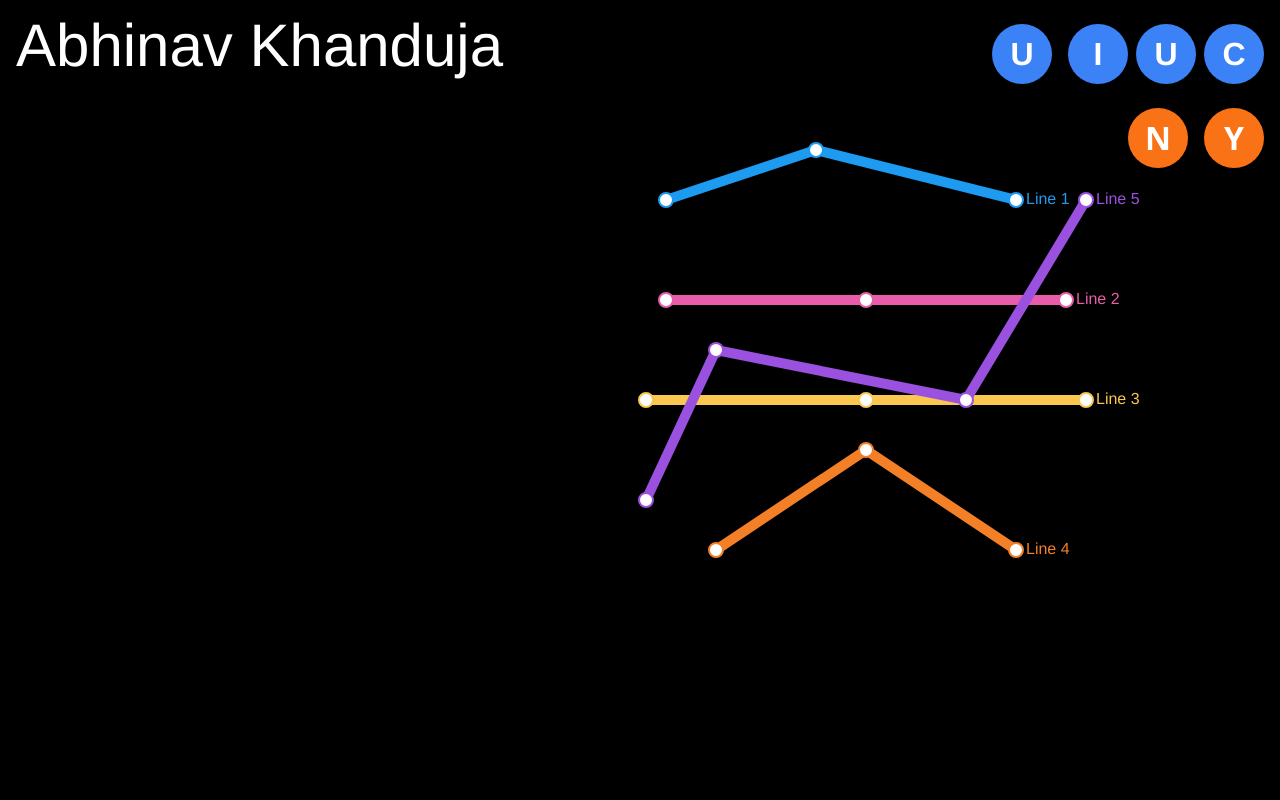
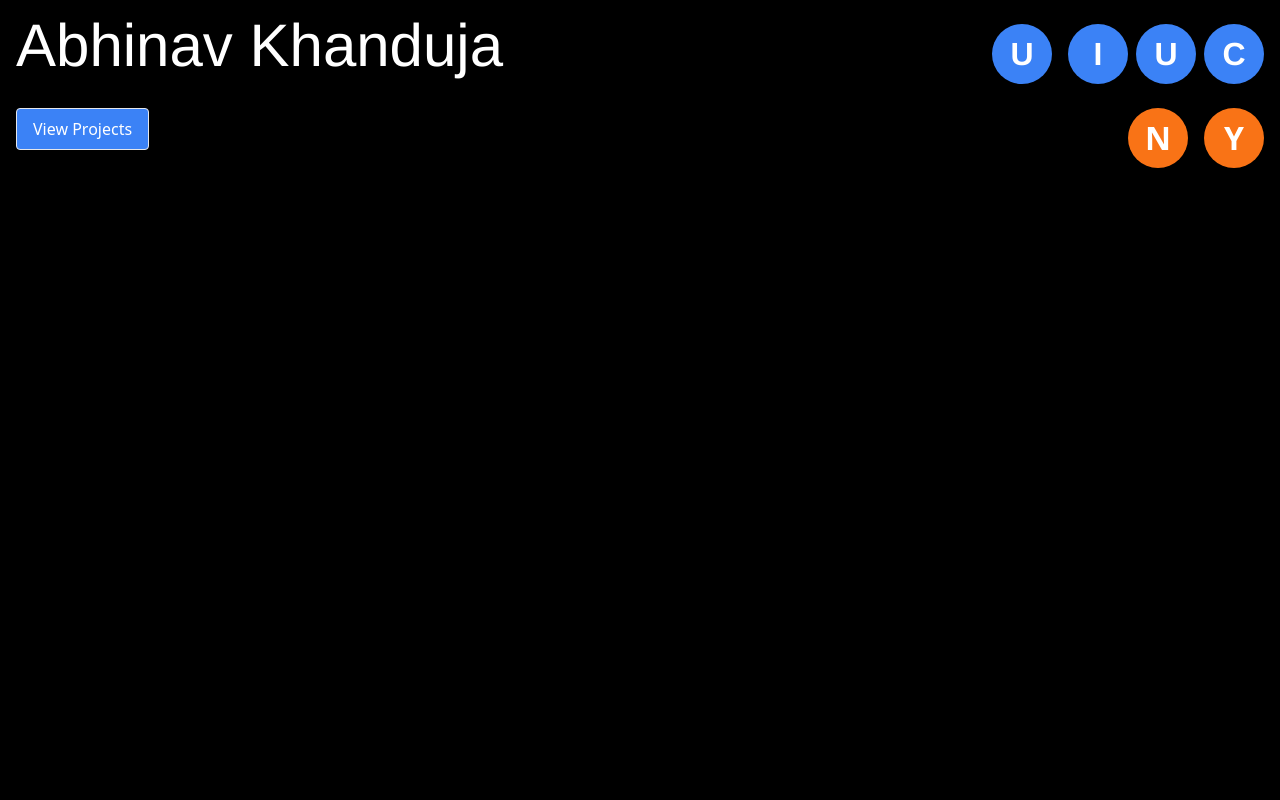
Before and after one commit to AbhiK57/website, a React (Create React App) app: page / in a window 1280 px wide. Shown: the top 800 px of the page. Built offline with nearby package versions, Linux system fonts and the light colour scheme; grey boxes are pictures that could not be loaded.

Commit message:
page transition

```diff
--- a/src/App.js
+++ b/src/App.js
@@ -1,19 +1,73 @@
-import React from "react";
+import React, { useState } from "react";
+import { motion, AnimatePresence } from "framer-motion";
 import BlueBox from "./components/BlueBox.jsx";
-import ProjectsSection from "./components/ProjectsSection.jsx";
+// import ProjectsSection from "./components/ProjectsSection.jsx"; // Keep this if needed elsewhere, remove if not.
+import ProjectsPage from "./components/ProjectsPage.jsx";
 import TypingAnimation from "./components/TypingAnimation.jsx";
-import SubwayLines from "./components/SubwayLines.jsx";
 
 const App = () => {
+  const [showProjects, setShowProjects] = useState(false);
+
+  const handleShowProjects = () => {
+    setShowProjects(true);
+  };
+
+  // Add a function to go back if needed
+  // const handleShowHome = () => {
+  //   setShowProjects(false);
+  // };
+
+  const pageVariants = {
+    initial: {
+      x: "-100vw", // Start off-screen to the left
+      opacity: 0
+    },
+    in: {
+      x: 0, // Slide in to the center
+      opacity: 1
+    },
+    out: {
+      x: "100vw", // Slide out to the right
+      opacity: 0
+    }
+  };
+
+  const pageTransition = {
+    type: "tween",
+    ease: "anticipate",
+    duration: 0.8
+  };
+
   return (
-    <>
-      <BlueBox>
-        <TypingAnimation text="Abhinav Khanduja"/>
-
-      </BlueBox>
-      <ProjectsSection />
-      <SubwayLines />
-    </>
+    <AnimatePresence initial={false} mode='wait'>
+      {!showProjects ? (
+        <motion.div
+          key="bluebox" // Key is important for AnimatePresence
+          initial="initial"
+          animate="in"
+          exit="out"
+          variants={pageVariants}
+          transition={pageTransition}
+        >
+          <BlueBox onNavigate={handleShowProjects}>
+            <TypingAnimation text="Abhinav Khanduja" />
+          </BlueBox>
+        </motion.div>
+      ) : (
+        <motion.div
+          key="projects" // Key is important for AnimatePresence
+          initial="initial"
+          animate="in"
+          exit="out"
+          variants={pageVariants}
+          transition={pageTransition}
+        >
+          {/* Pass handleShowHome here if you add a back button */}
+          <ProjectsPage />
+        </motion.div>
+      )}
+      {/* <ProjectsSection /> If this is a separate static section, keep it outside AnimatePresence */}
+    </AnimatePresence>
   );
 };
 
--- a/src/components/BlueBox.jsx
+++ b/src/components/BlueBox.jsx
@@ -1,14 +1,19 @@
 import React from "react";
 import { motion } from "framer-motion";
 import subwayCar from "../assets/imgs/subwaycar1.png";
-import SubwayLines from "./SubwayLines";
 import "../index.css";
 
-const BlueBox = ({ children }) => {
+const BlueBox = ({ children, onNavigate }) => {
   return (
     <div className="w-full bg-black h-screen relative overflow-hidden">
       <div className="absolute top-4 left-4 flex flex-col gap-4">
         {children}
+        <button
+          onClick={onNavigate}
+          className="mt-4 px-4 py-2 bg-blue-500 text-white rounded hover:bg-blue-700 transition-colors duration-300 max-w-max"
+        >
+          View Projects
+        </button>
       </div>
       <motion.div
         initial={{ x: "100vw" }}
@@ -43,9 +48,6 @@ const BlueBox = ({ children }) => {
           ease: [.5, .625, 0.75, 1],
         }}
       />
-       <div className="absolute right-0 top-0 bottom-0 flex items-center pr-4 overflow-visible scale-75">
-        <SubwayLines />
-      </div>
     </div>
 
   );
```
